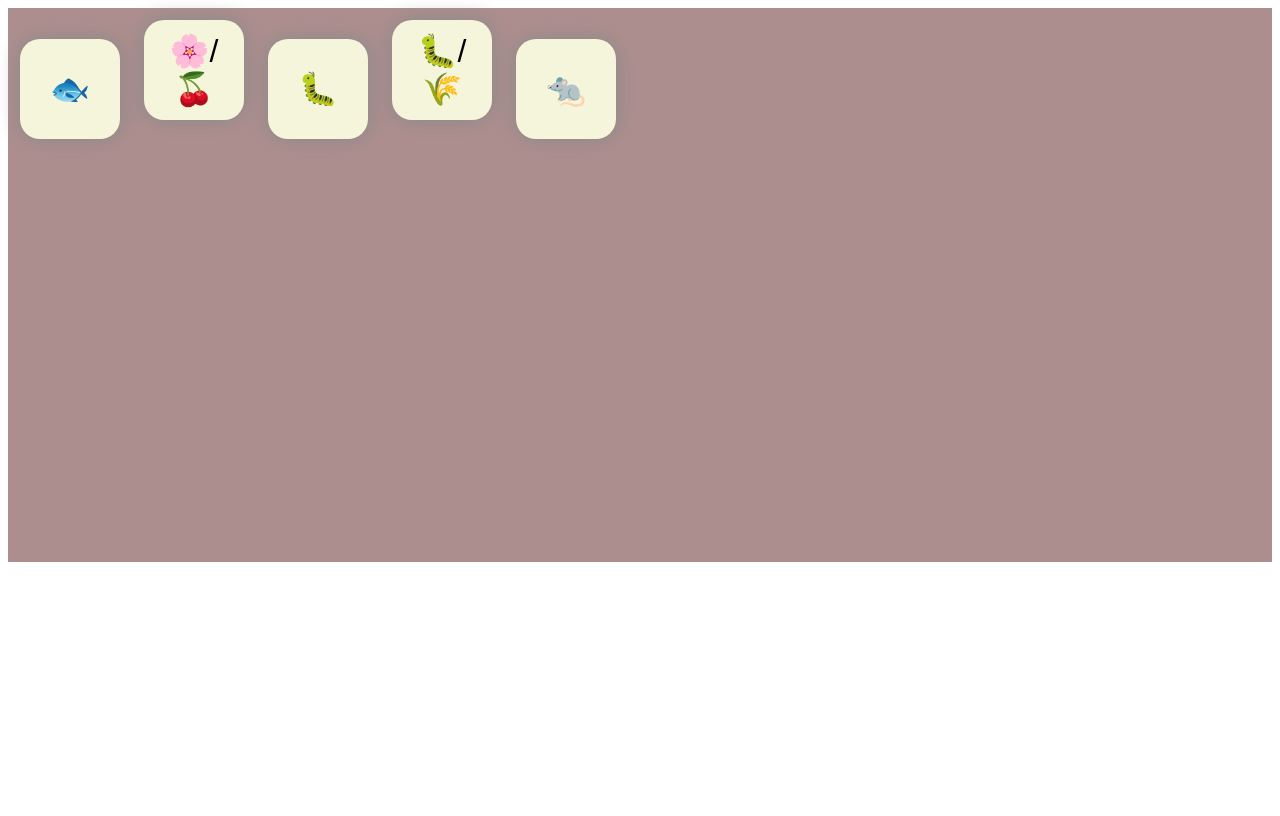
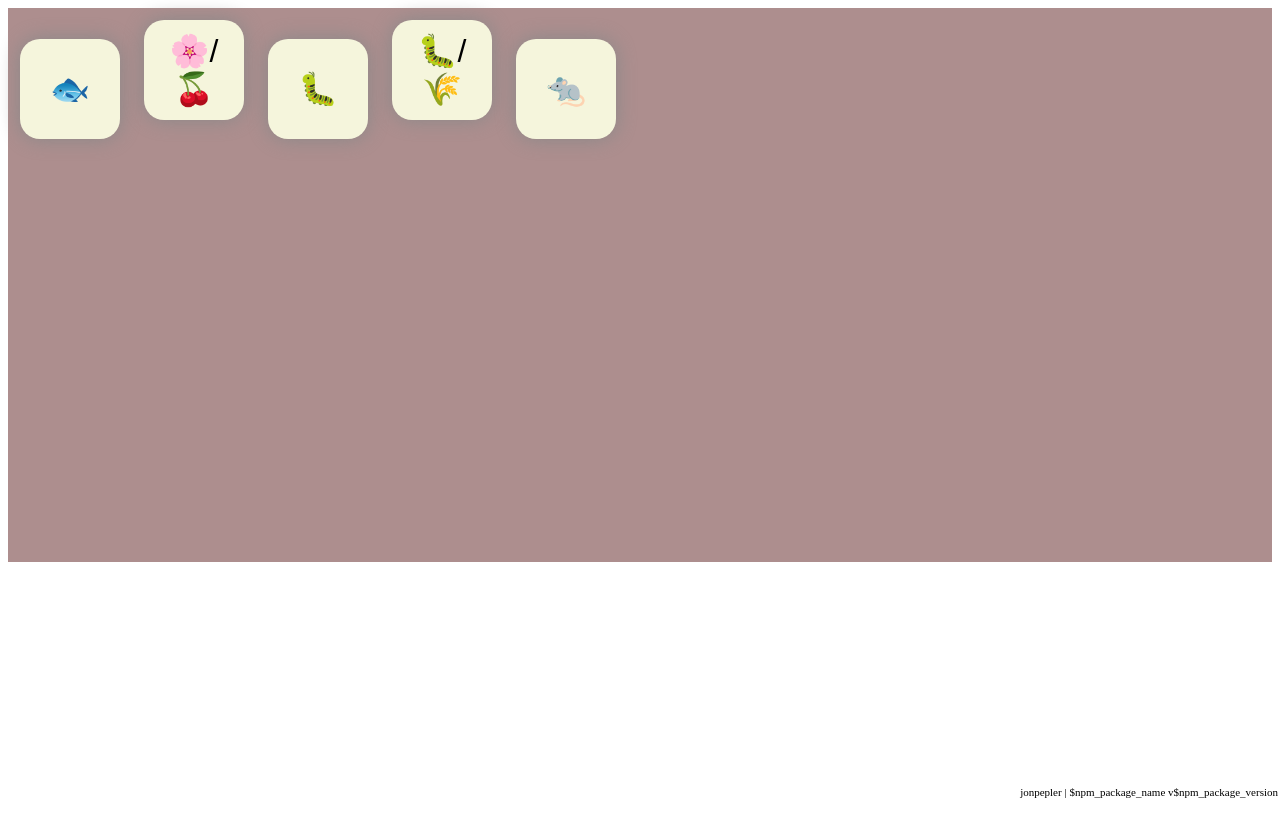
Before and after one commit to jonpepler/wingspan-birdfeeder, a React (Create React App) app: page / in a window 1280 px wide. Built offline with nearby package versions, Linux system fonts and the light colour scheme.

Commit message:
feat: show app info at the bottom of the page

```diff
--- a/src/App.tsx
+++ b/src/App.tsx
@@ -1,5 +1,8 @@
 import React from 'react'
 import styled from 'styled-components'
+
+import { version } from '../package.json'
+
 import { Birdfeeder } from './components/Birdfeeder'
 import { DiceDisplay } from './components/DiceDisplay'
 import { useBirdfeeder } from './hooks/useBirdfeeder'
@@ -20,6 +23,10 @@ function App() {
       <OutsideBirdfeeder>
         <DiceDisplay dice={outsideBirdfeeder} />
       </OutsideBirdfeeder>
+      <AppInfo>
+        jonpepler | {process.env.REACT_APP_NAME} v
+        {process.env.REACT_APP_VERSION}
+      </AppInfo>
     </Display>
   )
 }
@@ -33,4 +40,12 @@ const OutsideBirdfeeder = styled.div`
   flex: 2;
   margin-top: 25px;
 `
+const AppInfo = styled.p`
+  position: absolute;
+  bottom: 0;
+  right: 2px;
+  margin-bottom: 2px;
+  font-size: 11px;
+`
+
 export default App
```
Also changed, not shown: 1 other file (tests, documents, lock files or other folders).
